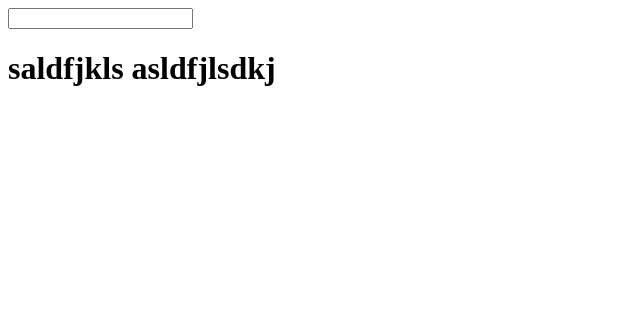
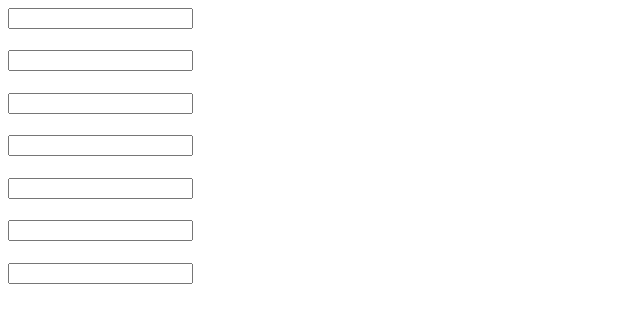
Before and after one commit to DawnyWu/my_react, a React app: page / in a window 1280 px wide. Shown: the top 322 px of the page, without its empty margins (0-640 px from the left). Built offline with nearby package versions, Linux system fonts and the light colour scheme.

Commit message:
add widget as child component

```diff
--- a/App.js
+++ b/App.js
@@ -2,19 +2,34 @@ import React from 'react';
 class App extends React.Component {
   constructor(){
     super();
-    this.state = {txt: 'asldfjlsdkj'}
+    this.state = {txt: ''}
+    this.update = this.update.bind(this)
   }
   update(e){
     this.setState({txt: e.target.value})
   }
    render(){
-       return (
+      return (
         <div>
-          <input type='text' onChange={this.update.bind(this)} />
-          <h1>saldfjkls {this.state.txt}</h1>
-       </div>
-       )
+          <Widget txt={this.state.txt} update={this.update}/>
+          <Widget txt={this.state.txt} update={this.update}/>
+          <Widget txt={this.state.txt} update={this.update}/>
+          <Widget txt={this.state.txt} update={this.update}/>
+          <Widget txt={this.state.txt} update={this.update}/>
+          <Widget txt={this.state.txt} update={this.update}/>
+          <Widget txt={this.state.txt} update={this.update}/>
+        </div>
+      )
    }
+}
+
+const Widget = (props) => {
+  return(
+      <div>
+          <input type='text' onChange={props.update} />
+          <h1>{props.txt}</h1>
+      </div>
+    )
 }
 // App.defaultProps = {
 //   txt: 'this is default'
```
